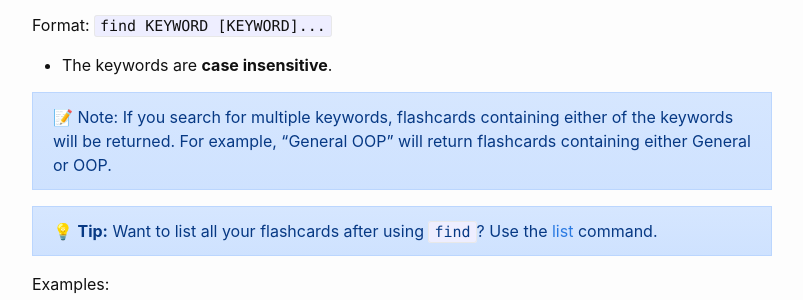
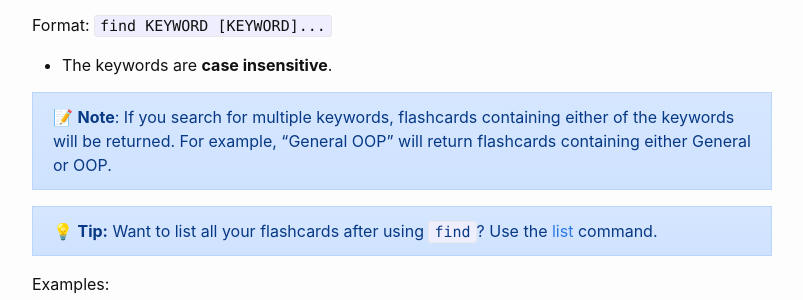
Before and after one commit to minzzelo/cs2101ug, a Jekyll site: the page built from docs/UserGuide.md, in a window 1280 px wide and 900 px high, scrolled down 18125 px. Shown: the part 153-453 px from the top of the window, without its empty margins (238-1041 px from the left). Built offline with Jekyll 4.4.1, drawn with Linux system fonts in a browser that asks for light colours; emoji names are drawn with the system emoji font; some of the changed text lies outside the part shown.

Commit message:
Bold notes

```diff
--- a/docs/UserGuide.md
+++ b/docs/UserGuide.md
@@ -182,7 +182,7 @@ Format: `add q/QUESTION a/ANSWER [c/CATEGORY] [r/RATING] [n/NOTE] [d/DIAGRAM] [t
 
 <div markdown="span" class="alert alert-primary">
 
-:memo: Note: If the category is not specified, the flashcard  will be assigned to the <b>General</b> category by default.
+:memo: **Note**: If the category is not specified, the flashcard  will be assigned to the <b>General</b> category by default.
 
 </div>
 
@@ -295,8 +295,9 @@ Format: `filter [c/CATEGORY] [r/RATING] [f/<yes|no>] [t/TAG]...`
 * Although all fields are optional, a minimum of one field has to be given.
 * If you are having troubles understanding the fields, feel free to refer to [common input fields](#common-input-fields) on what the different fields are and how to specify them.
 
-<div markdown="span" class="alert alert-primary">:memo: Note:
-<code>filter r/</code> will filter for all unrated flashcards.</div>
+<div markdown="span" class="alert alert-primary">
+
+:memo: **Note**: <code>filter r/</code> will filter for all unrated flashcards.</div>
 
 <div markdown="span" class="alert alert-primary">
 
@@ -391,7 +392,7 @@ Format: `find KEYWORD [KEYWORD]...`
 
 <div markdown="span" class="alert alert-primary">
 
-:memo: Note: If you search for multiple keywords, flashcards containing either of the keywords will be returned. For example, "General OOP" will return flashcards containing either General or OOP.
+:memo: **Note**: If you search for multiple keywords, flashcards containing either of the keywords will be returned. For example, "General OOP" will return flashcards containing either General or OOP.
 
 </div>
 
```
